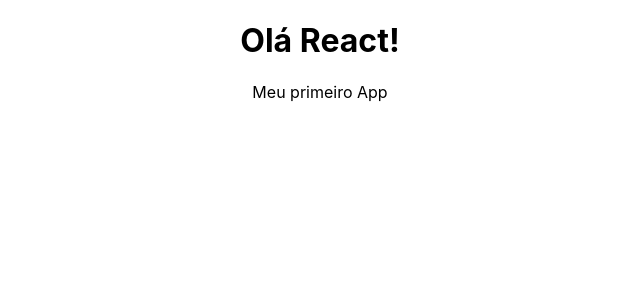
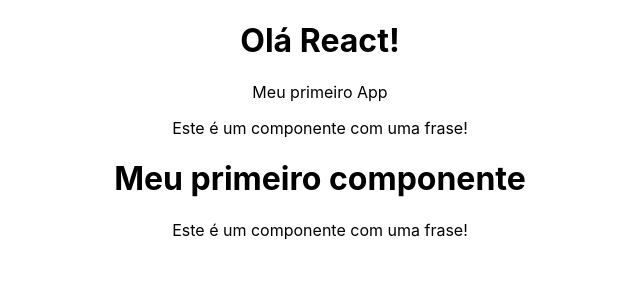
Before and after one commit to jordanaalvesc1/React-Course, a React (Create React App) app: page / in a window 1280 px wide. Shown: the top 300 px of the page, without its empty margins (320-960 px from the left). Built offline with nearby package versions, Linux system fonts and the light colour scheme.

Commit message:
Creating components in React

```diff
--- a/src/App.js
+++ b/src/App.js
@@ -1,10 +1,12 @@
 import './App.css';
+import HellWorld from './components/HelloWorld';
 
 function App() {
   return (
     <div className="App">
       <h1>Olá React!</h1>
       <p>Meu primeiro App</p>
+      <HellWorld/>
     </div>
   );
 }
--- /dev/null
+++ b/src/components/Frase.js
@@ -0,0 +1,8 @@
+function Frase() {
+    return(
+        <div>
+            <p>Este é um componente com uma frase!</p>
+        </div>
+    )
+}
+export default Frase
--- /dev/null
+++ b/src/components/HelloWorld.js
@@ -0,0 +1,14 @@
+import Frase from "./Frase"
+
+function HelloWorld(){
+
+    return(
+        <div>
+            <Frase/>
+         <h1>Meu primeiro componente</h1>
+            <Frase/>
+        </div>
+    )
+}
+
+export default HelloWorld
```
